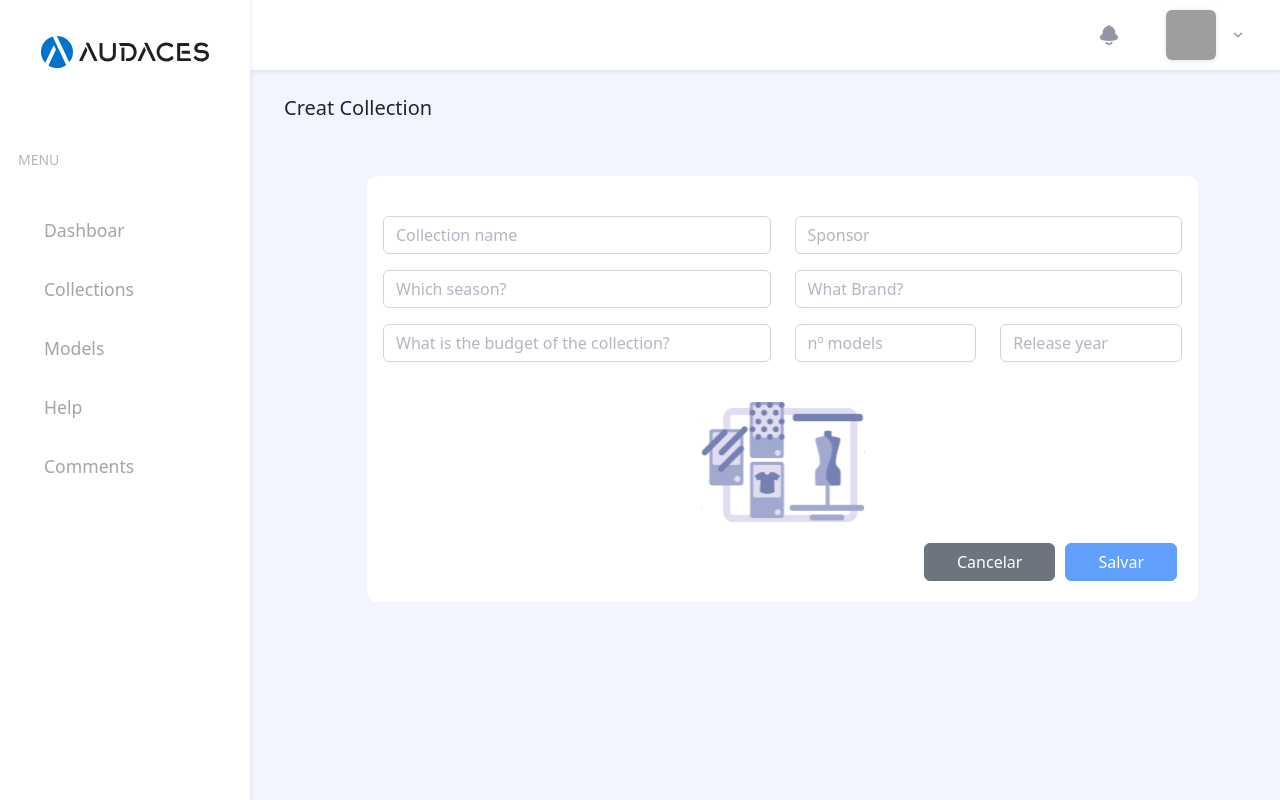
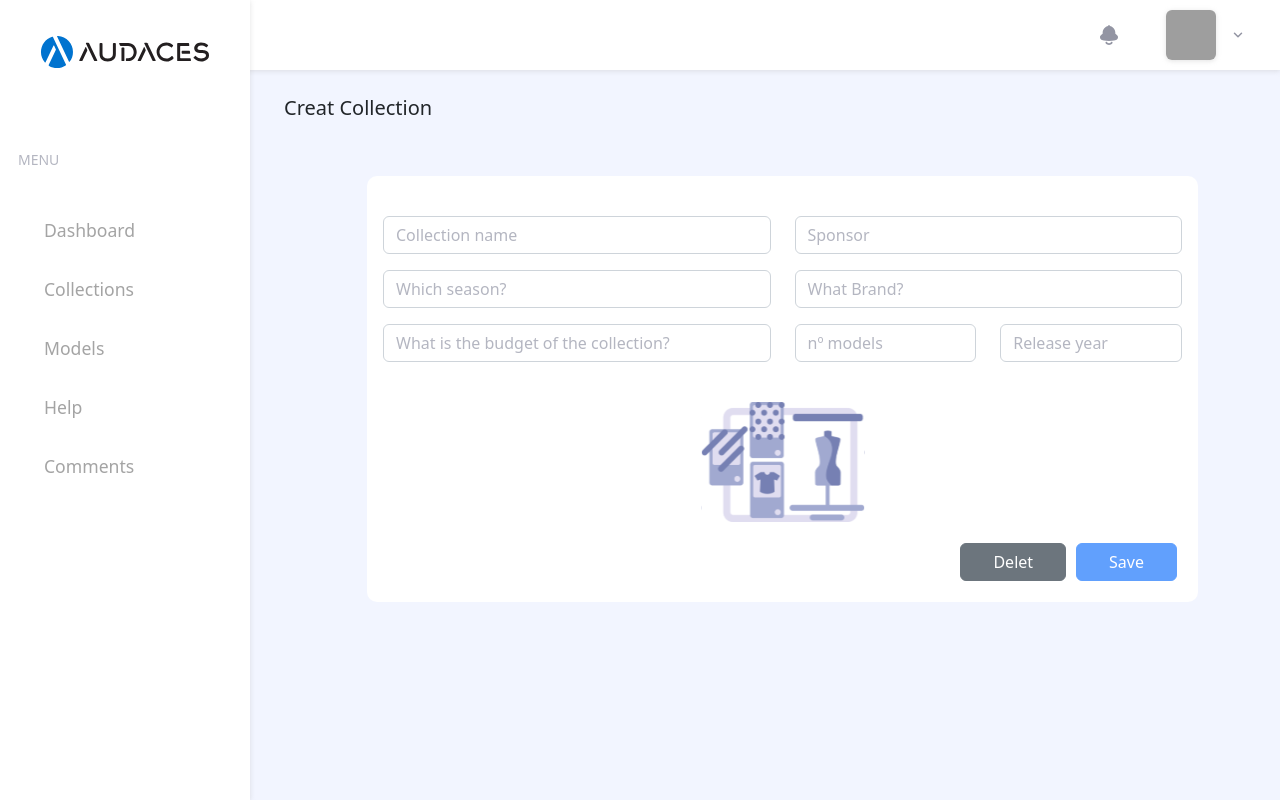
Before and after one commit to gizellemanu/LABClothing-Website, an Angular app: page /sidebar/navbar/colectionsheet in a window 1280 px wide. Built offline with nearby package versions, Linux system fonts and the light colour scheme; grey boxes are pictures that could not be loaded.

Commit message:
LAB Clothing Collection

```diff
--- a/src/app/components/leadoff/sidebar/sidebar.component.html
+++ b/src/app/components/leadoff/sidebar/sidebar.component.html
@@ -10,7 +10,7 @@
     <ul class="px-2 mt-5 list-unstyled components">
     <p>MENU</p>
       <div class="px-3 mt-3 justify-content-left">
-        <li><a routerLink="/sidebar/navbar/dashboard">Dashboar</a></li>
+        <li><a routerLink="/sidebar/navbar/dashboard">Dashboard</a></li>
         <li><a routerLink="/sidebar/navbar/colectionlist">Collections</a></li>
         <li><a routerLink="/sidebar/navbar/modellist">Models</a></li>
         <li><a>Help</a></li>
--- a/src/app/components/pages/colectionsheet/colectionsheet.component.html
+++ b/src/app/components/pages/colectionsheet/colectionsheet.component.html
@@ -41,8 +41,8 @@
               <img src="assets/modelist.svg" alt="Modelist">
             </div>
             <div class="text-center text-lg-start mt-3">
-              <button type="submit"class="btn btn-primary float-right"[disabled]="!form.valid">Salvar</button>
-              <button routerLink="/sidebar/navbar/colectionlist" type="button" class="btn btn-secondary float-right">Cancelar</button>
+              <button type="submit"class="btn btn-primary float-right"[disabled]="!form.valid">Save</button>
+              <button routerLink="/sidebar/navbar/colectionlist" type="button" class="btn btn-secondary float-right">Delet</button>
             </div>
           </form>
         </div>
--- a/src/app/components/pages/dashboard/dashboard.component.html
+++ b/src/app/components/pages/dashboard/dashboard.component.html
@@ -1,7 +1,7 @@
 <div class="container mt-5 mb-3">
   <div class="row">
     <div class="py-2 px-5 col-md-10 ml-auto">
-      <h3 class="heading mt-4">Dashboart</h3>
+      <h3 class="heading mt-4">Dashboard</h3>
     </div>
     <div class="col-md-3 ml-auto">
       <div class="card p-3 mb-2">
```
